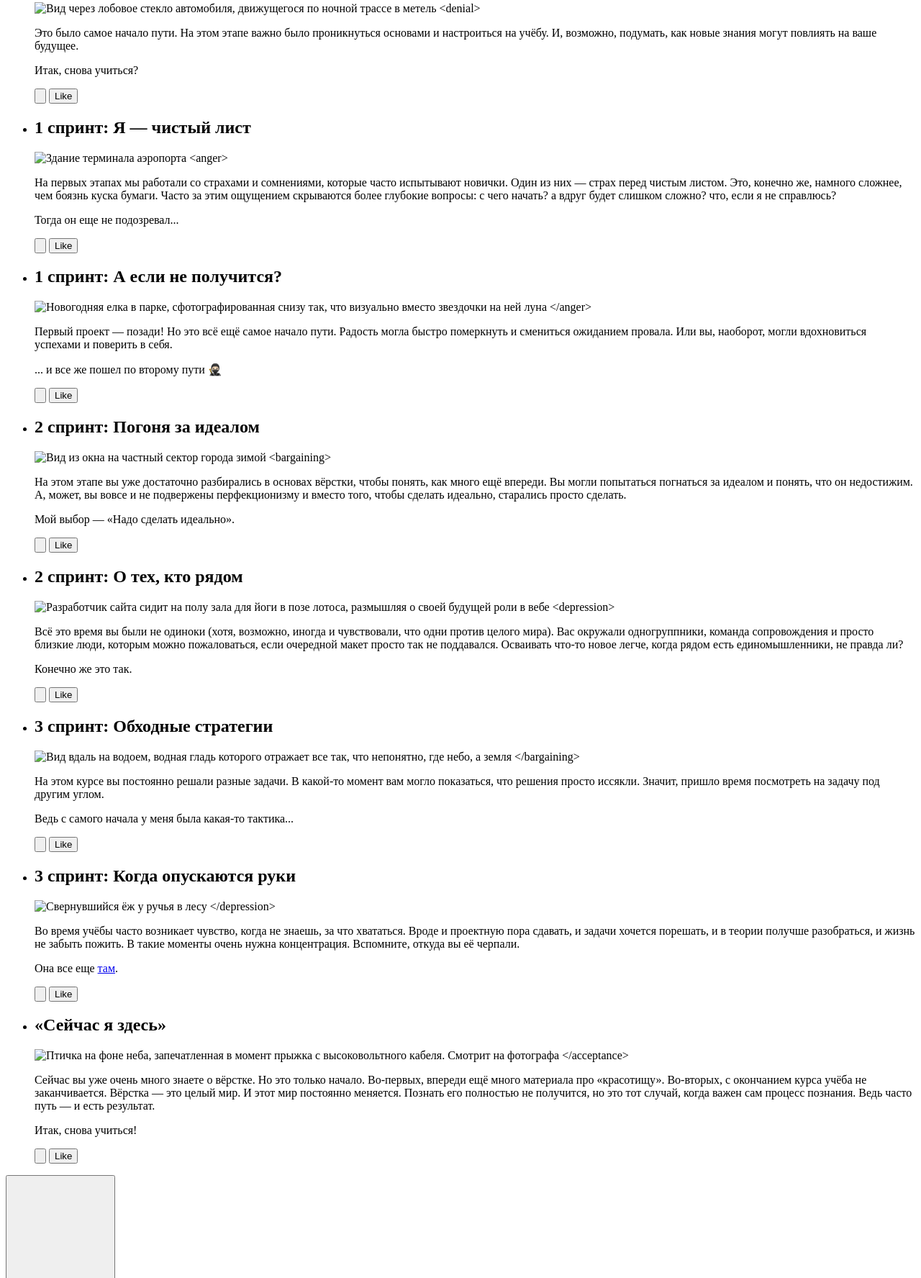
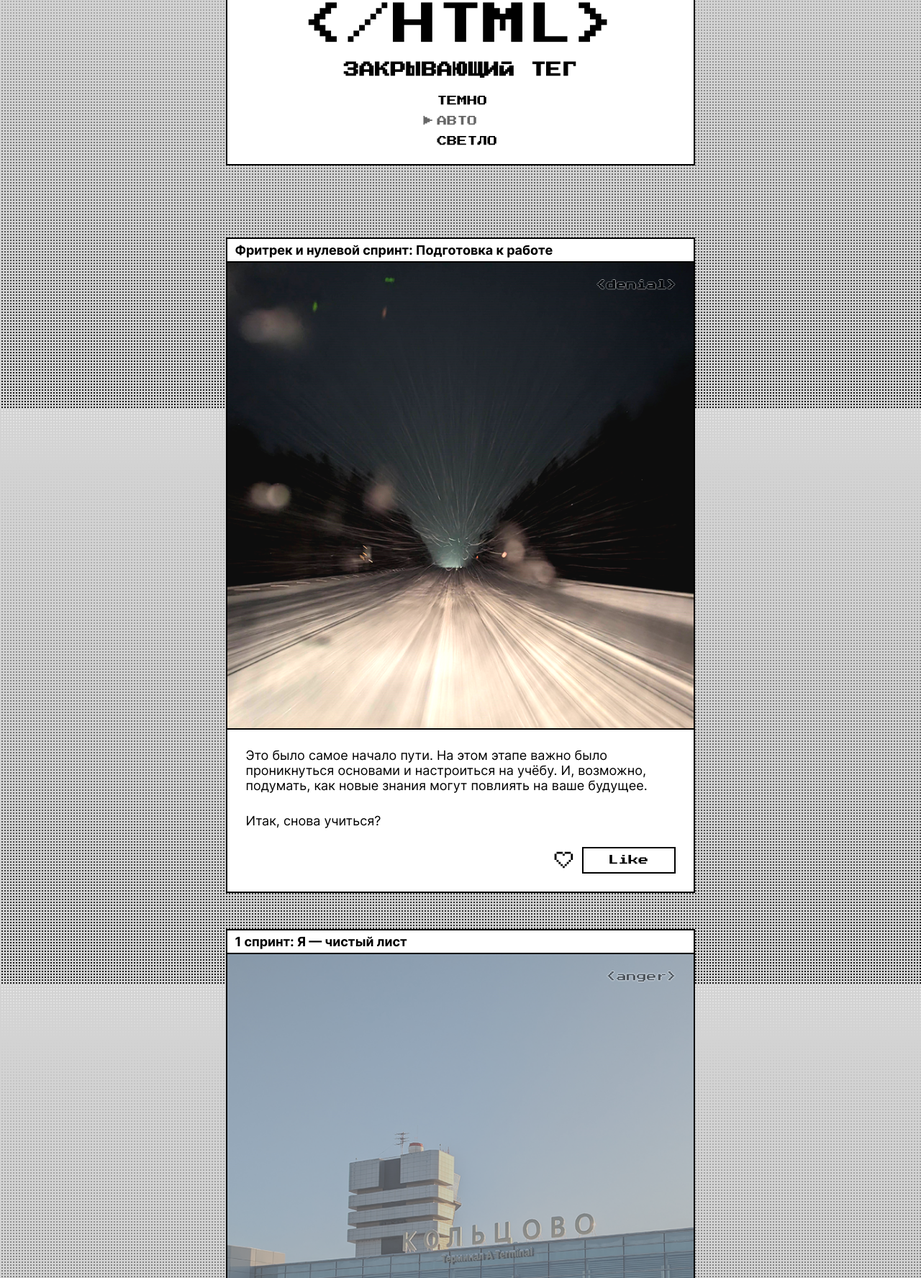
Before and after one commit to nikita-cher/zakrivayuschiy-teg-f, a website: page index.html in a window 1280 px wide. Shown: the part 233-2009 px from the top of the page at 72% size. Drawn offline with Linux system fonts and the light colour scheme; the site is published under a folder, as on GitHub Pages, so addresses that start at the root find nothing.

Commit message:
refactoring #2

```diff
--- a/index.html
+++ b/index.html
@@ -6,19 +6,19 @@
     <meta name="color-scheme" content="light dark">
     <title>Закрывающий тег</title>
     <!-- иконки -->
-    <link rel="icon" href="/images/icons/favicon.ico" sizes="any">
-    <link rel="icon" href="/images/icons/favicon.svg" type="image/svg+xml" sizes="any">
-    <link rel="apple-touch-icon" href="/images/icons/favicon.png">
+    <link rel="icon" href="../images/icons/favicon.ico" sizes="any">
+    <link rel="icon" href="../images/icons/favicon.svg" type="image./svg+xml" sizes="any">
+    <link rel="apple-touch-icon" href="./images/icons/favicon.png">
     <!-- иконки -->
     <!-- стили -->
-    <link rel="stylesheet" href="/fonts/fonts.css">
-    <link rel="stylesheet" href="/styles/variables.css">
-    <link rel="stylesheet" href="/styles/globals.css">
-    <link rel="stylesheet" href="/styles/style.css">
-    <link rel="stylesheet" href="/styles/animations.css">
-    <link rel="stylesheet" href="/styles/themes.css">
+    <link rel="stylesheet" href="./fonts/fonts.css">
+    <link rel="stylesheet" href="./styles/variables.css">
+    <link rel="stylesheet" href="./styles/globals.css">
+    <link rel="stylesheet" href="./styles/style.css">
+    <link rel="stylesheet" href="./styles/animations.css">
+    <link rel="stylesheet" href="./styles/themes.css">
     <!-- стили -->
-    <script src="/scripts/set-theme.js"></script>
+    <script src="./scripts/set-theme.js"></script>
   </head>
   <body class="page">
     <header class="header content-area">
@@ -68,10 +68,10 @@
             <div class="content__card-image-container">
               <img
                 class="content__card-image prepare-to"
-                src="/images/section-images/desktop/prepare-to.jpg"
+                src="./images/section-images/desktop/prepare-to.jpg"
                 srcset="
-                  /images/section-images/mobile/prepare-to.jpg 371w,
-                  /images/section-images/desktop/prepare-to.jpg 696w"
+                  ./images/section-images/mobile/prepare-to.jpg 371w,
+                  ./images/section-images/desktop/prepare-to.jpg 696w"
                 sizes="
                   (max-width: 375px) 371px,
                   (max-width: 1440px) 696px"
@@ -131,10 +131,10 @@
             <div class="content__card-image-container">
               <img
                 class="content__card-image new-beginning"
-                src="/images/section-images/desktop/new-beginning.jpg"
+                src="./images/section-images/desktop/new-beginning.jpg"
                 srcset="
-                  /images/section-images/mobile/new-beginning.jpg 371w,
-                  /images/section-images/desktop/new-beginning.jpg 696w"
+                  ./images/section-images/mobile/new-beginning.jpg 371w,
+                  ./images/section-images/desktop/new-beginning.jpg 696w"
                 sizes="
                   (max-width: 375px) 371px,
                   (max-width: 1440px) 696px"
@@ -195,10 +195,10 @@
             <div class="content__card-image-container">
               <img
                 class="content__card-image failure-fear"
-                src="/images/section-images/desktop/failure-fear.jpg"
+                src="./images/section-images/desktop/failure-fear.jpg"
                 srcset="
-                  /images/section-images/mobile/failure-fear.jpg 371w,
-                  /images/section-images/desktop/failure-fear.jpg 696w"
+                  ./images/section-images/mobile/failure-fear.jpg 371w,
+                  ./images/section-images/desktop/failure-fear.jpg 696w"
                 sizes="
                   (max-width: 375px) 371px,
                   (max-width: 1440px) 696px"
@@ -259,10 +259,10 @@
             <div class="content__card-image-container">
               <img
                 class="content__card-image pursuit-to-ideal"
-                src="/images/section-images/desktop/pursuit-to-ideal.jpg"
+                src="./images/section-images/desktop/pursuit-to-ideal.jpg"
                 srcset="
-                  /images/section-images/mobile/pursuit-to-ideal.jpg 371w,
-                  /images/section-images/desktop/pursuit-to-ideal.jpg 696w"
+                  ./images/section-images/mobile/pursuit-to-ideal.jpg 371w,
+                  ./images/section-images/desktop/pursuit-to-ideal.jpg 696w"
                 sizes="
                   (max-width: 375px) 371px,
                   (max-width: 1440px) 696px"
@@ -323,10 +323,10 @@
             <div class="content__card-image-container">
               <img
                 class="content__card-image nearbies"
-                src="/images/section-images/desktop/nearbies.jpg"
+                src="./images/section-images/desktop/nearbies.jpg"
                 srcset="
-                  /images/section-images/mobile/nearbies.jpg 371w,
-                  /images/section-images/desktop/nearbies.jpg 696w"
+                  ./images/section-images/mobile/nearbies.jpg 371w,
+                  ./images/section-images/desktop/nearbies.jpg 696w"
                 sizes="
                   (max-width: 375px) 371px,
                   (max-width: 1440px) 696px"
@@ -387,10 +387,10 @@
             <div class="content__card-image-container">
               <img
                 class="content__card-image workaround-strategies"
-                src="/images/section-images/desktop/workaround-strategies.jpg"
+                src="./images/section-images/desktop/workaround-strategies.jpg"
                 srcset="
-                  /images/section-images/mobile/workaround-strategies.jpg 371w,
-                  /images/section-images/desktop/workaround-strategies.jpg 696w"
+                  ./images/section-images/mobile/workaround-strategies.jpg 371w,
+                  ./images/section-images/desktop/workaround-strategies.jpg 696w"
                 sizes="
                   (max-width: 375px) 371px,
                   (max-width: 1440px) 696px"
@@ -451,10 +451,10 @@
             <div class="content__card-image-container">
               <img
                 class="content__card-image when-give-up"
-                src="/images/section-images/desktop/when-give-up.jpg"
+                src="./images/section-images/desktop/when-give-up.jpg"
                 srcset="
-                  /images/section-images/mobile/when-give-up.jpg 371w,
-                  /images/section-images/desktop/when-give-up.jpg 696w"
+                  ./images/section-images/mobile/when-give-up.jpg 371w,
+                  ./images/section-images/desktop/when-give-up.jpg 696w"
                 sizes="
                   (max-width: 375px) 371px,
                   (max-width: 1440px) 696px"
@@ -515,10 +515,10 @@
             <div class="content__card-image-container">
               <img
                 class="content__card-image here-now"
-                src="/images/section-images/desktop/here-now.jpg"
+                src="./images/section-images/desktop/here-now.jpg"
                 srcset="
-                  /images/section-images/mobile/here-now.jpg 371w,
-                  /images/section-images/desktop/here-now.jpg 696w"
+                  ./images/section-images/mobile/here-now.jpg 371w,
+                  ./images/section-images/desktop/here-now.jpg 696w"
                 sizes="
                   (max-width: 375px) 371px,
                   (max-width: 1440px) 696px"
@@ -583,7 +583,7 @@
           class="floppy"
           viewBox="0 0 40 40"
         >
-          <use href="/svg/floppy.svg#floppy">
+          <use href="./svg/floppy.svg#floppy">
         </svg>
         <span class="button__text">Сохранить на память</span>
       </button>
@@ -597,7 +597,7 @@
             class="floppy"
             viewBox="0 0 40 40"
             >
-              <use href="/svg/floppy.svg#floppy">
+              <use href="./svg/floppy.svg#floppy">
             </svg>
           </div>
           <h2 class="save-dialog__title">Вставьте дискету, чтобы продолжить</h2>
@@ -610,6 +610,6 @@
         </button>
       </dialog>
     </main>
-    <script src="/scripts/like.js"></script>
+    <script src="./scripts/like.js"></script>
   </body>
 </html>
```
